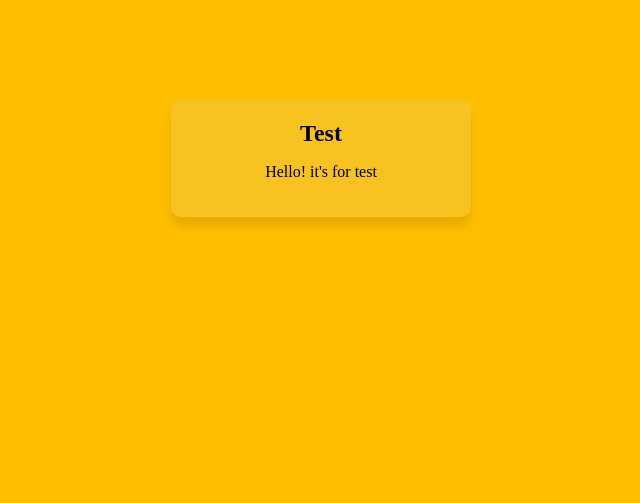
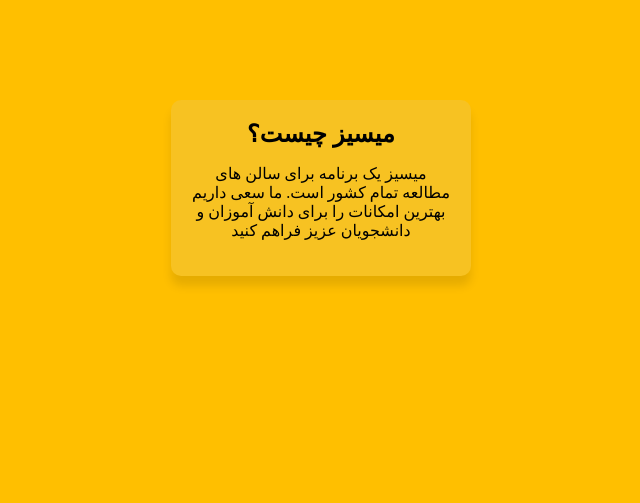
Before and after one commit to FarbodParkhooi/.Mrs, a plain HTML site: page index.html in a window 1280 px wide. Shown: the whole page, without its empty margins (304-944 px from the left). Drawn offline with Linux system fonts and the light colour scheme.

Commit message:
add Mrs info in index.html'

```diff
--- a/index.html
+++ b/index.html
@@ -20,9 +20,9 @@
         <div class="Div-middle">
             <div class="Info-card">
                 <div class="Card-content">
-                    <h2>Test</h2>
+                    <h2>میسیز چیست؟</h2>
                     <p>
-                        Hello! it's for test
+                        میسیز یک برنامه برای سالن های مطالعه تمام کشور است. ما سعی داریم بهترین امکانات را برای دانش آموزان و دانشجویان عزیز فراهم کنید
                     </p>
                 </div>
             </div>
```
